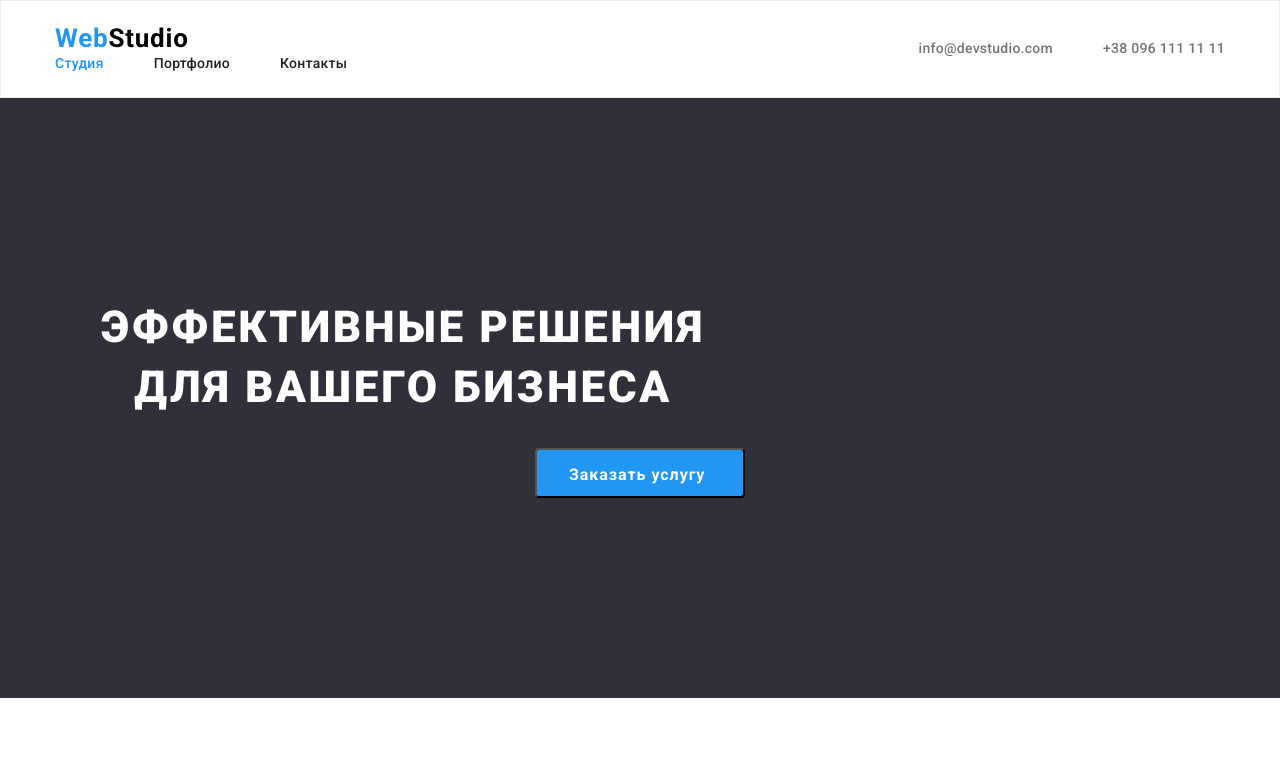
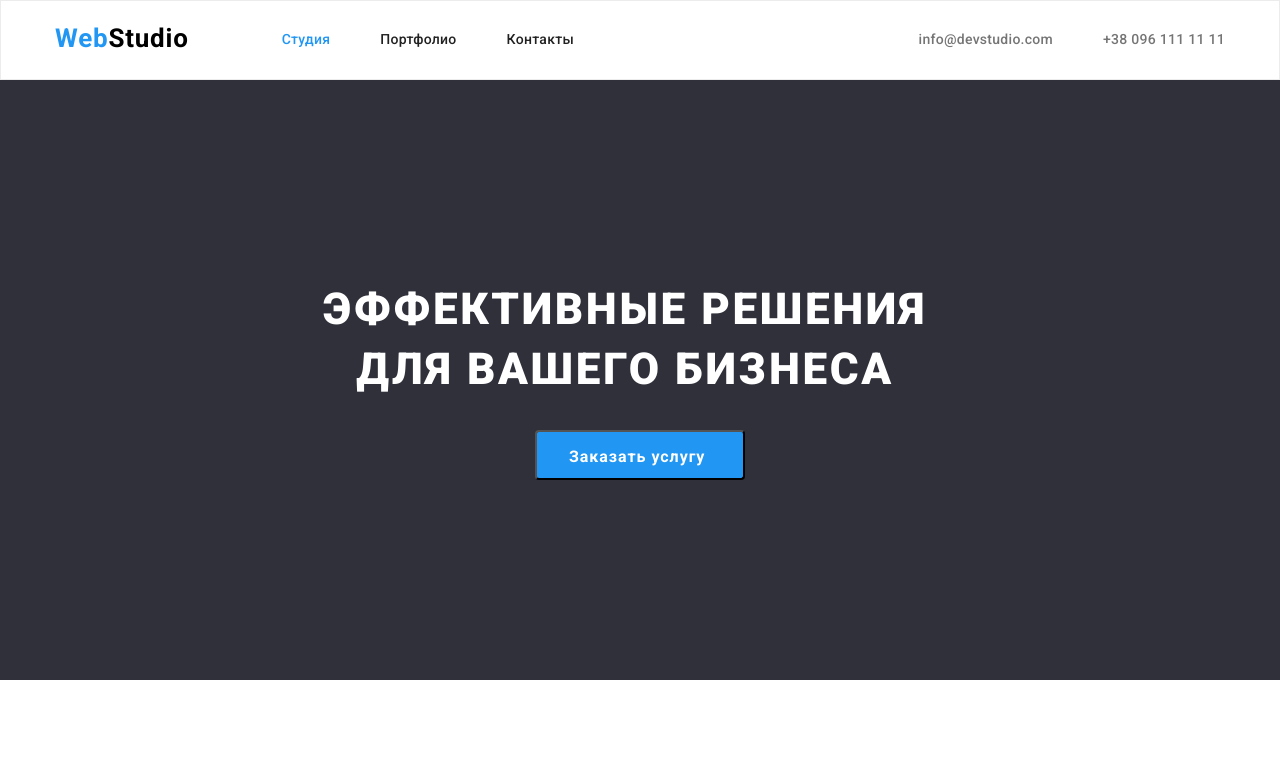
Before and after one commit to BorisPustovyi/goit-markup-hw-03, a plain HTML site: page index.html in a window 1280 px wide. Shown: the top 770 px of the page. Drawn offline with nearby package versions, Linux system fonts and the light colour scheme.

Commit message:
redact hw3

```diff
--- a/css/styles.css
+++ b/css/styles.css
@@ -70,10 +70,13 @@ img{display: block; max-width: 100%; height: auto;}
     border: 1px solid var(--header-border-color);
 
 }
+.header-nav{}
+
 .header .container{
     display: flex;
     align-items: center;
 }
+
 .header-list {display: flex;  gap: 50px;}
 
 .nav-adress{
@@ -132,7 +135,8 @@ padding-bottom: 200px;
 }
 .hero > .container {
 
-
+padding-left: 237px;
+padding-right:237px ;
 }
 
 
--- a/index.html
+++ b/index.html
@@ -18,9 +18,8 @@
 		<!--шапка с лого-->
 		<header class="header">
 			<div class="container">
+				<a href="index.html" class="logo">Web<span class="header-logo">Studio</span></a>
 				<nav class="header-nav">
-				<a href="index.html" class="logo">Web<span class="header-logo">Studio</span></a>
-
 				<ul class="header-list list">
 					<li class="header-item"><a href="./index.html" class="link current deco">Студия</a></li>
 					<li class="header-item"><a href="./portfolio.html" class="link deco">Портфолио</a></li>
```
